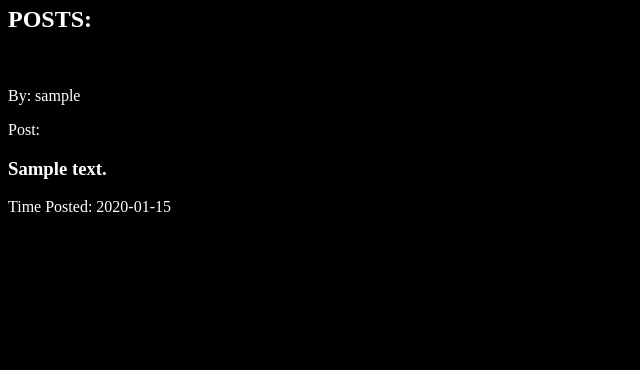
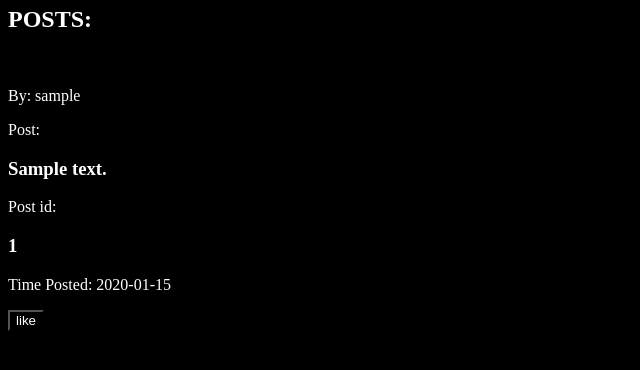
Before and after one commit to Myan02/mini-twitter, a Flask app: page /user_posts in a window 1280 px wide. Shown: the part 281-651 px from the top of the page, without its empty margins (0-640 px from the left). Run offline with Flask 3, Linux system fonts and the light colour scheme; the visitor is signed in with stand-in values (Sample User, id 1); tables that the repository leaves empty hold one stand-in row (values such as "Sample post").

Commit message:
new like system

```diff
--- a/app.py
+++ b/app.py
@@ -1,5 +1,5 @@
-from flask import Flask, render_template, url_for, redirect, request, session, flash
-from table_info import profiles, posts, table_event
+from flask import Flask, render_template, url_for, redirect, request, session, flash, jsonify
+from table_info import profiles, posts, likes, table_event
 from db import db
 
 from datetime import timedelta, datetime
@@ -27,8 +27,8 @@ def user_posts():
    # Go to page, query posts table for all posts, display
    if request.method == 'GET':
       if 'username' in session:
-         all_user_posts, all_post_times = table_event.return_posts(session['id'])
-         return render_template('index.html', len = len(all_user_posts), username=session['username'], post=all_user_posts, time_posted=all_post_times)
+         all_post_ids, all_user_posts, all_post_times = table_event.return_posts(session['id'])
+         return render_template('index.html', len = len(all_user_posts), username=session['username'], post_id=all_post_ids, post=all_user_posts, time_posted=all_post_times)
       return redirect(url_for('login'))
 
    # grab info from post text area, set info in table
@@ -39,6 +39,22 @@ def user_posts():
       db.session.commit()
 
       return redirect(url_for('user_posts'))
+
+@app.route('/get_post/<int:get_selected_post>', methods=['POST'])
+def get_post(get_selected_post):
+   is_liked = likes.query.filter_by(liked_post=get_selected_post).first()
+
+   if is_liked:
+      db.session.delete(is_liked)
+      db.session.commit()
+   else:
+      new_like = likes(session['id'], get_selected_post)
+      db.session.add(new_like)
+      db.session.commit()
+
+
+   return redirect(url_for('user_posts'))
+
 
 # login or redirect to create profile
 @app.route('/login', methods=['GET', 'POST'])
--- a/table_info.py
+++ b/table_info.py
@@ -36,12 +36,10 @@ class likes(db.Model):
    _id = db.Column('id', db.Integer, primary_key=True)
    current_user = db.Column(db.Integer, db.ForeignKey('profiles.id'), nullable=False)
    liked_post = db.Column(db.Integer, db.ForeignKey('posts.id') , nullable=False)
-   original_poster = db.Column(db.Integer, db.ForeignKey('posts.user_id'), nullable=False)
 
-   def __init__(self, current_user, liked_post, original_poster):
+   def __init__(self, current_user, liked_post):
       self.current_user = current_user
       self.liked_post = liked_post
-      self.original_poster = original_poster
 
 
 class table_event():
@@ -50,15 +48,18 @@ class table_event():
       db.session.commit()
 
    def return_posts(temp_id):
-      all_posts = posts.query.with_entities(posts.content, posts.time_posted).filter(posts.user_id == temp_id).all()
+      all_posts = posts.query.with_entities(posts._id, posts.content, posts.time_posted).filter(posts.user_id == temp_id).all()
 
+      post_id = []
       post_text = []
       post_time = []
       for result in all_posts:
-         content = result[0]
-         time = result[1]
+         id = result[0]
+         content = result[1]
+         time = result[2]
 
+         post_id.append(id)
          post_text.append(content)
          post_time.append(time)
 
-      return post_text, post_time
+      return post_id, post_text, post_time
--- a/templates/index.html
+++ b/templates/index.html
@@ -36,7 +36,13 @@
       {% for i in range(len - 1, -1, -1) %}
          <p>By: {{username}}</p>
          <p>Post: <h3>{{post[i]}}</h3></p>
+         <p>Post id: <h3>{{post_id[i]}}</h3></p>
          <p>Time Posted: {{ time_posted[i] }}</p>
+
+         <form action="{{ url_for('get_post', get_selected_post=post_id[i]) }}" method="POST">
+            <input type="submit" value="like">
+         </form>
+
          <br>
       {% endfor %}
 
```
